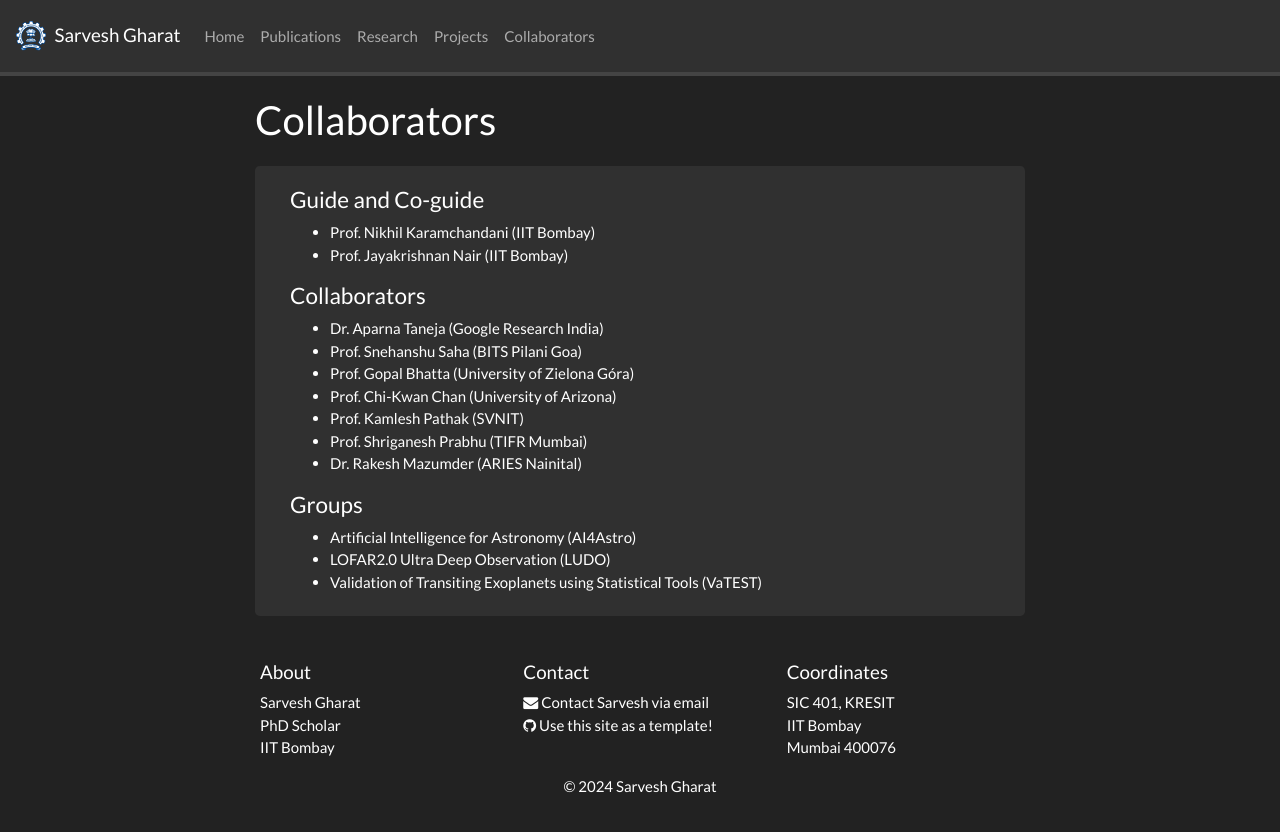
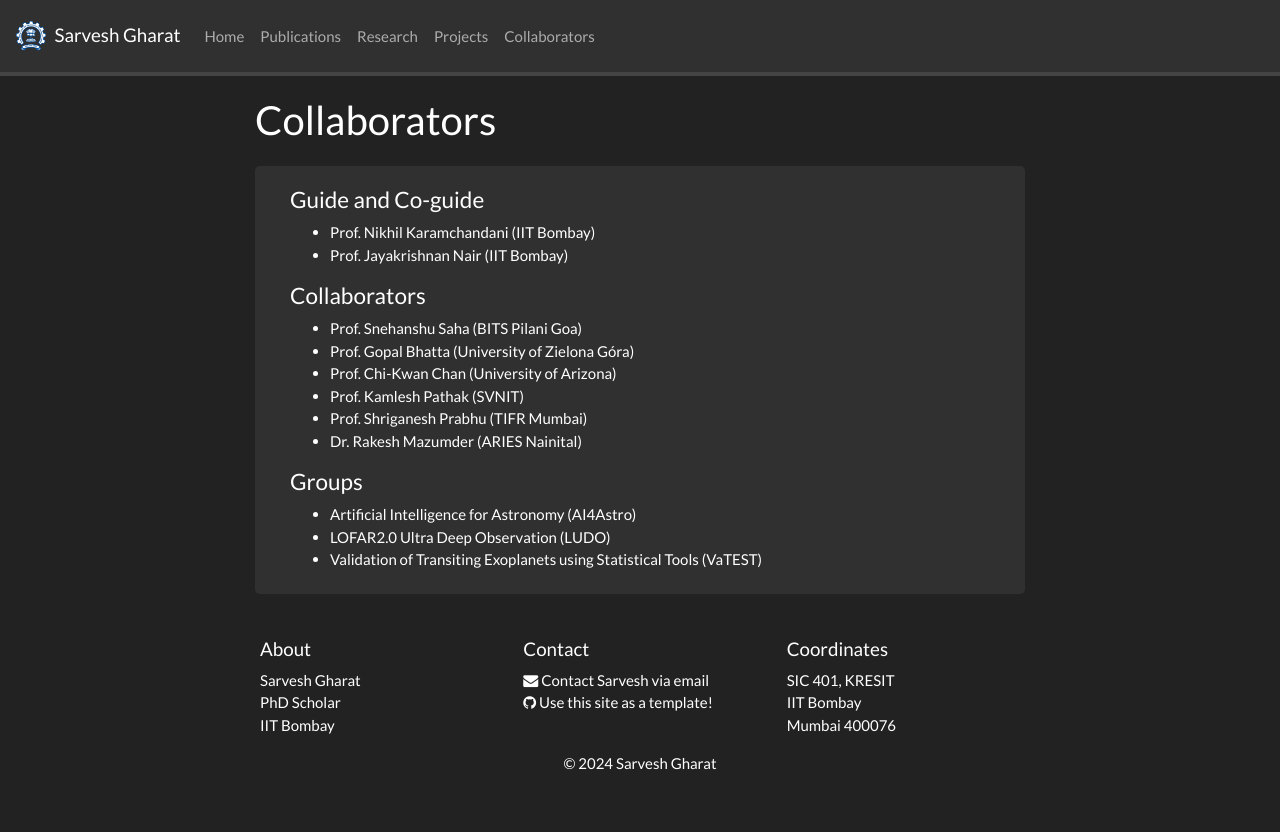
Before and after one commit to SarveshVGharat/SarveshVGharat.github.io, a Jekyll site: the page built from _pages/collaborators.md, in a window 1280 px wide. Shown: the top 832 px of the page. Built offline with Jekyll 4.4.1, drawn with Linux system fonts in a browser that asks for light colours; nearby versions of some CDN libraries; a style sheet for code colours, icons or effects is not loaded.

Commit message:
Update collaborators.md

```diff
--- a/_pages/collaborators.md
+++ b/_pages/collaborators.md
@@ -42,7 +42,6 @@ iframe {
 
 <h4>Collaborators</h4>
 <ul>
-<li> Dr. Aparna Taneja (Google Research India) </li>
 <li> Prof. Snehanshu Saha (BITS Pilani Goa) </li>
 <li> Prof. Gopal Bhatta (University of Zielona Góra) </li>
 <li> Prof. Chi-Kwan Chan (University of Arizona) </li>
```
